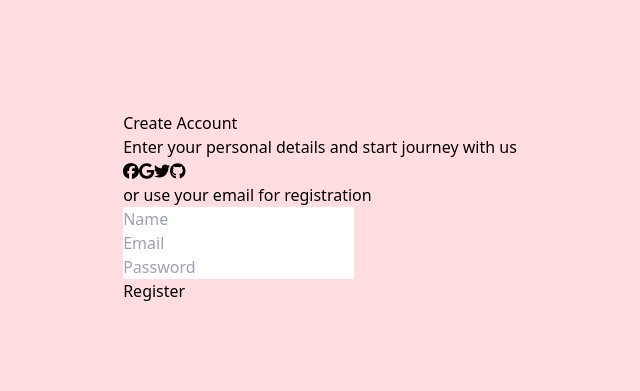
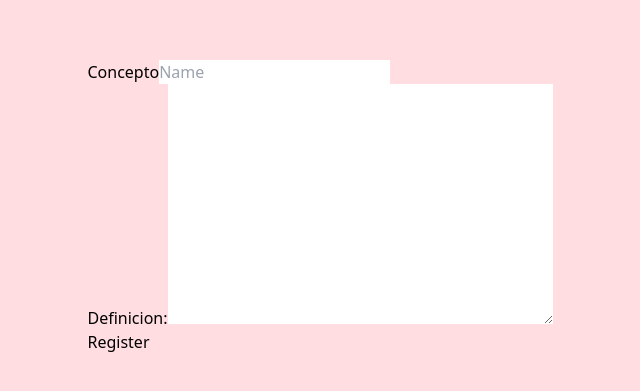
Before and after one commit to YulissaLopezC/AdsoDiccion, a React (Vite) app: page / in a window 1280 px wide. Shown: the part 193-584 px from the top of the page, without its empty margins (320-960 px from the left). Built offline with nearby package versions, Linux system fonts and the light colour scheme.

Commit message:
connecting form at data base

```diff
--- a/src/components/form.jsx
+++ b/src/components/form.jsx
@@ -1,37 +1,44 @@
-import { FontAwesomeIcon } from '@fortawesome/react-fontawesome';
-import { faFacebook, faGoogle, faTwitter, faGithub } from '@fortawesome/free-brands-svg-icons'
+import { conceptsCol } from "../services/firebase/config";
+import { addDoc } from "firebase/firestore";
 
 const Form = () => {
-    console.log(import.meta.env.VITE_HOLA_MUNDO);
+
+    async function handleSubmit (evt){
+        evt.preventDefault();
+        const formulario = evt.target;
+        const formData = Object.fromEntries(new FormData(formulario));
+        try {
+            await addDoc(conceptsCol, formData);
+        } catch (error) {
+            console.error(error.message);
+        }
+
+    }
+
+
+
+
+
     return(
         <div className="w-96 h-auto bg-white rounded-lg shadow-2xl flex flex-col items-center p-8 gap-y-4">
-            <h1 className="text-3xl font-bold text-red-300 font-sans">Create Account</h1>
-            <p className="text-center">Enter your personal details and start journey with us</p>
-            <div className="flex flex-row gap-x-2 text-3xl">
-                <FontAwesomeIcon icon={faFacebook} className="text-red-300 hover:text-red-100"/>
-                <FontAwesomeIcon icon={faGoogle} className="text-red-300 hover:text-red-100" />
-                <FontAwesomeIcon icon={faTwitter} className="text-red-300 hover:text-red-100"/>
-                <FontAwesomeIcon icon={faGithub}  className="text-red-300 hover:text-red-100"/>
-            </div>
-            <p>or use your email for registration</p>
-            <form action="#" method='post' className='w-full flex flex-col items-center'>
+            <form
+            onSubmit={handleSubmit}
+            className='w-full flex flex-col items-center'>
                 <fieldset className=" w-4/5 h-auto">
                         <li>
-                            <label htmlFor="name"></label>
-                            <input placeholder="Name" className="outline-none border-2 border-rose-300 w-full h-10 rounded-lg mb-2.5  px-4" type="text" id="name" name="user_name" />
+                            <label> Concepto
+                                <input placeholder="Name" className="outline-none border-2 border-rose-300 w-full h-10 rounded-lg mb-2.5  px-4" type="text" name="concept_name"/>
+                            </label>
                         </li>
                         <li>
-                            <label htmlFor="mail"></label>
-                            <input placeholder="Email" className="outline-none border-2 border-rose-300 w-full h-10 rounded-lg mb-2.5 px-4" type="email" id="mail" name="user_mail" />
-                        </li>
-                        <li>
-                            <label htmlFor="password"></label>
-                            <input placeholder="Password" className="outline-none border-2 border-rose-300 w-full h-10 rounded-lg mb-2.5 px-4" type="password" id="password" name="user_pass" />
+                            <label> Definicion:
+                                <textarea cols={40} rows={10} className="outline-none border-2 border-rose-300 w-full rounded-lg mb-2.5 p-4" name="concept_def">
+                                </textarea>
+                            </label>
                         </li>
                         <li className="flex items-center flex-col">
                             <button type="submit" className="bg-rose-500 hover:bg-rose-300 text-white font-bold py-2 px-8 rounded-lg">Register</button>
                         </li>
-
                 </fieldset>
             </form>
 
--- a/src/services/firebase/config.js
+++ b/src/services/firebase/config.js
@@ -1,6 +1,6 @@
 // Import the functions you need from the SDKs you need
 import { initializeApp } from "firebase/app";
-import { getFirestore } from "firebase/storage";
+import { getFirestore ,  collection } from "firebase/firestore";
 // TODO: Add SDKs for Firebase products that you want to use
 // https://firebase.google.com/docs/web/setup#available-libraries
 
@@ -18,7 +18,10 @@ const firebaseConfig = {
 const app = initializeApp(firebaseConfig);
 const db = getFirestore(app);
 
+const conceptsCol = collection(db, "concepts");
+
 export {
     app,
-    db
+    db,
+    conceptsCol
 }
```
Also changed, not shown: 1 other file (tests, documents, lock files or other folders).
